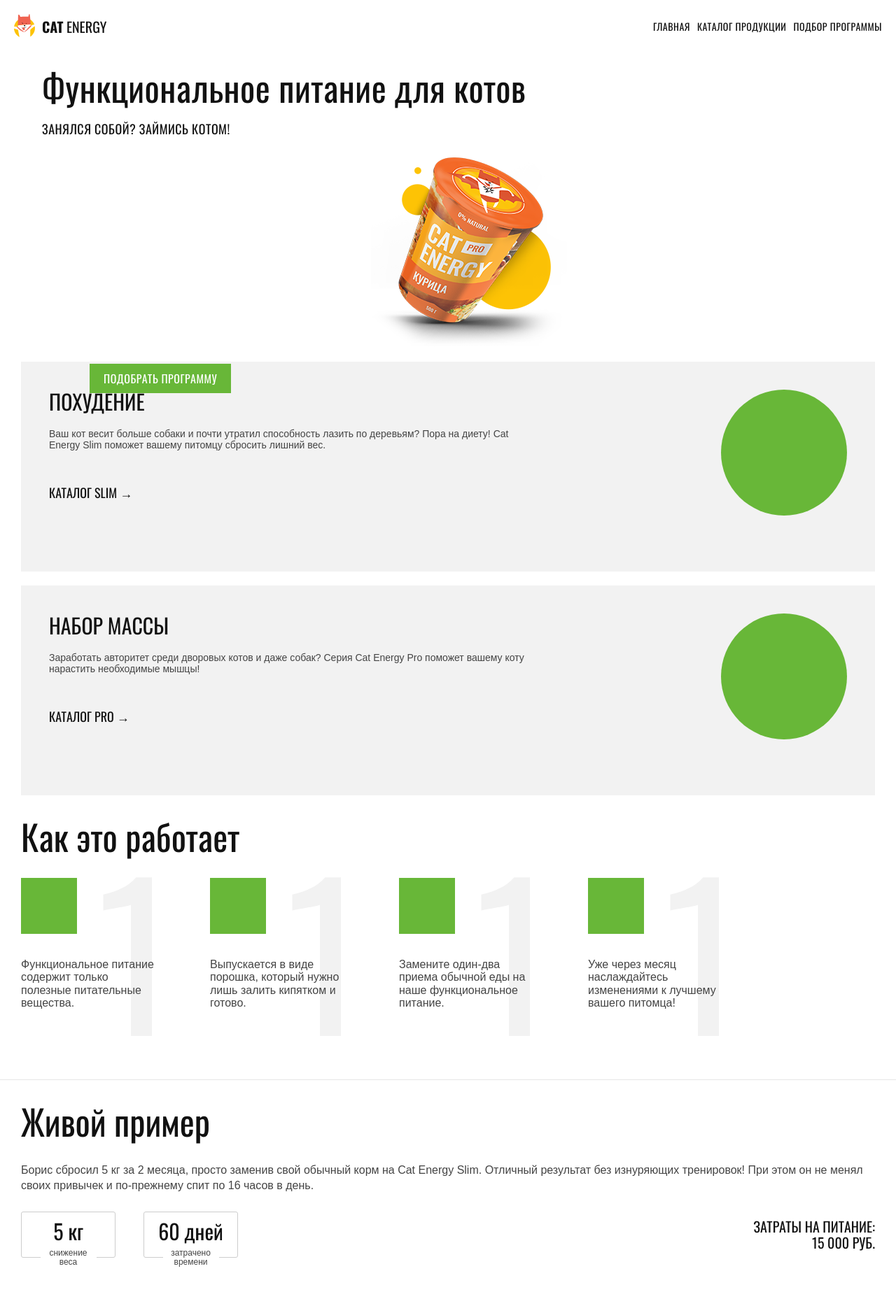
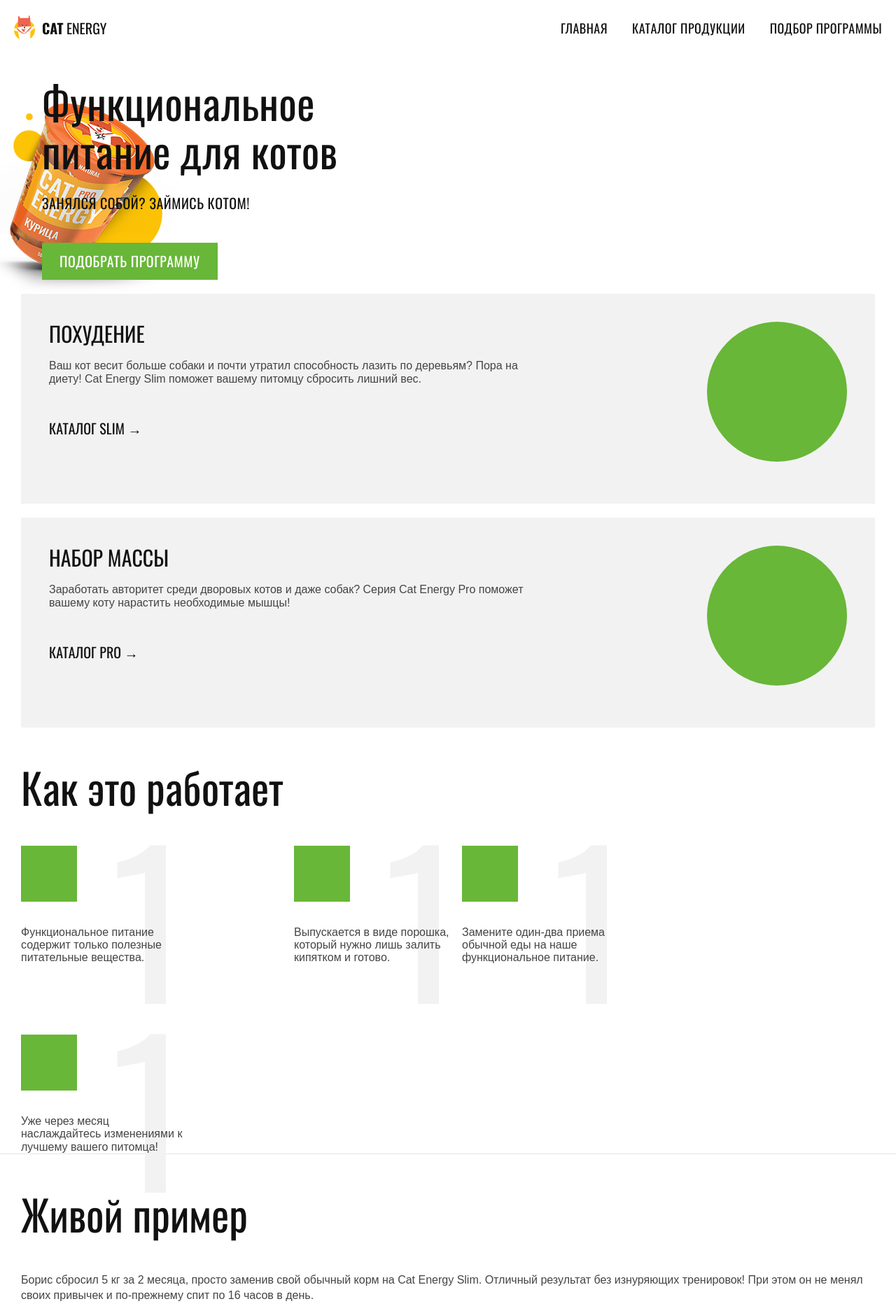
Before and after one commit to CasinoRoyal/Energy, a Node project: template app/pug/pages/index.pug in a window 1280 px wide. Shown: the top 1877 px of the page at 70% size. Run offline with Node 20 templates, Linux system fonts and the light colour scheme; the template is opened without the code that fills it, so the values that code supplies are empty; style sheets or scripts are compiled from the project's sources.

Commit message:
fix adaptive for tablet & phone-large

```diff
--- a/app/pug/_sections/header.pug
+++ b/app/pug/_sections/header.pug
@@ -9,10 +9,12 @@ header.header
     include ../_components/navigation
     button.header__hamburger
   .header__main
-    h2.header__title Функциональное питание для котов
-    span.header__subtitle Занялся собой? Займись котом!
+    .header__text-box
+      h2.header__title Функциональное питание для котов
+      span.header__subtitle Занялся собой? Займись котом!
+      a.btn.btn--header.btn--top(href="#") Подобрать программу
 
     .header__pic
       img(src="../img/raster/index-can-mobile@1x.png", alt="Изображение упаковки 'Cat Energy'")
 
-  a.btn.btn--header(href="#") Подобрать программу
+  a.btn.btn--header.btn--bottom(href="#") Подобрать программу
--- a/app/sass/_components/_buttons.scss
+++ b/app/sass/_components/_buttons.scss
@@ -14,14 +14,31 @@
     background-color: #68b738;
 
     @include respond(phone-L) {
-      position: absolute;
-      top: 65%;
-      left: 10%;
       padding: 1.2rem 2rem;
       margin: 0;
 
       font-size: 1.6rem;
       color: #fff;
     }
+
+    @include respond(tab) {
+      padding: 1.5rem 2.5rem;
+      font-size: 2rem;
+    }
+  }
+
+  &--top {
+    display: none;
+
+    @include respond(phone-L) {
+      display: inline-block;
+    }
+  }
+
+  &--bottom{
+
+    @include respond(phone-L) {
+      display: none;
+    }
   }
 }
--- a/app/sass/_components/_heading.scss
+++ b/app/sass/_components/_heading.scss
@@ -8,4 +8,10 @@
   @include respond(phone-L) {
     font-size: 5rem;
   }
+
+  @include respond(tab) {
+    padding: 5rem 0;
+
+    font-size: 6rem;
+  }
 }
--- a/app/sass/_components/_navigation.scss
+++ b/app/sass/_components/_navigation.scss
@@ -12,6 +12,10 @@
 
     font-size: 1.4rem;
     font-weight: 400;
+  }
+
+  @include respond(phone-L) {
+    font-size: 1.8rem;
   }
 }
 
@@ -41,6 +45,13 @@
       border-bottom: 2px solid $color-primary;
     }
   }
+
+  @include respond(phone-L) {
+
+    &:not(:last-child) {
+      margin-right: 3.5rem;
+    }
+  }
 }
 
 .navigation__link {
--- a/app/sass/_sections/_advantages.scss
+++ b/app/sass/_sections/_advantages.scss
@@ -26,12 +26,12 @@
     position: relative;
     display: block;
     width: 19rem;
-    margin-right: 8rem;
 
     font-size: 1.6rem;
 
-    &:not(:last-child) {
+    &:not(:nth-child(odd)) {
       margin-bottom: 10rem;
+      margin-right: 10rem;
     }
 
     &::after {
@@ -47,6 +47,18 @@
 
       color: $color-secondary;
 
+    }
+  }
+
+  @include respond(tab) {
+    width: 24rem;
+
+    &:not(:nth-child(odd)) {
+      margin-right: 15rem;
+    }
+
+    &::after {
+      right: 0;
     }
   }
 }
--- a/app/sass/_sections/_header.scss
+++ b/app/sass/_sections/_header.scss
@@ -74,10 +74,18 @@
   @include respond(phone-L) {
     height: auto;
     margin: 0;
-    margin-left: 6rem;
 
     background-image: none;
     background-color: #fff;
+  }
+}
+
+.header__text-box {
+
+  @include respond(phone-L) {
+    position: relative;
+    margin-left: 6rem;
+    z-index: 100;
   }
 }
 
@@ -88,7 +96,16 @@
   font-size: 3.6rem;
 
   @include respond(phone-L) {
+    width: 43rem;
+    padding: 0;
+    margin: 2rem 0;
     font-size: 5rem;
+  }
+
+  @include respond(tab) {
+    margin: 3rem 0;
+
+    font-size: 6rem;
   }
 }
 
@@ -102,6 +119,11 @@
   @include respond(phone-L) {
     font-size: 1.8rem;
   }
+
+  @include respond(tab) {
+    margin-bottom: 4.5rem;
+    font-size: 2rem;
+  }
 }
 
 .header__pic {
@@ -112,10 +134,8 @@
 
 
   @include respond(phone-L) {
-    position: relative;
-    left: 0;
-    bottom: 0;
+    left: -2.5rem;
+    bottom: -2rem;
     margin-left: 0;
-    text-align: center;
   }
 }
--- a/app/sass/_sections/_programs.scss
+++ b/app/sass/_sections/_programs.scss
@@ -33,6 +33,11 @@
     margin-left: auto;
     order: 1;
   }
+
+  @include respond(tab) {
+    width: 20rem;
+    height: 20rem;
+  }
 }
 
 .program__title {
@@ -60,6 +65,11 @@
     margin-bottom: 3rem;
     font-size: 1.4rem;
   }
+
+  @include respond(tab) {
+    font-size: 1.6rem;
+  }
+
 }
 
 .program__link {
@@ -72,4 +82,8 @@
   @include respond(phone-L) {
     font-size: 1.8rem;
   }
+
+  @include respond(tab) {
+    font-size: 2rem;
+  }
 }
```
